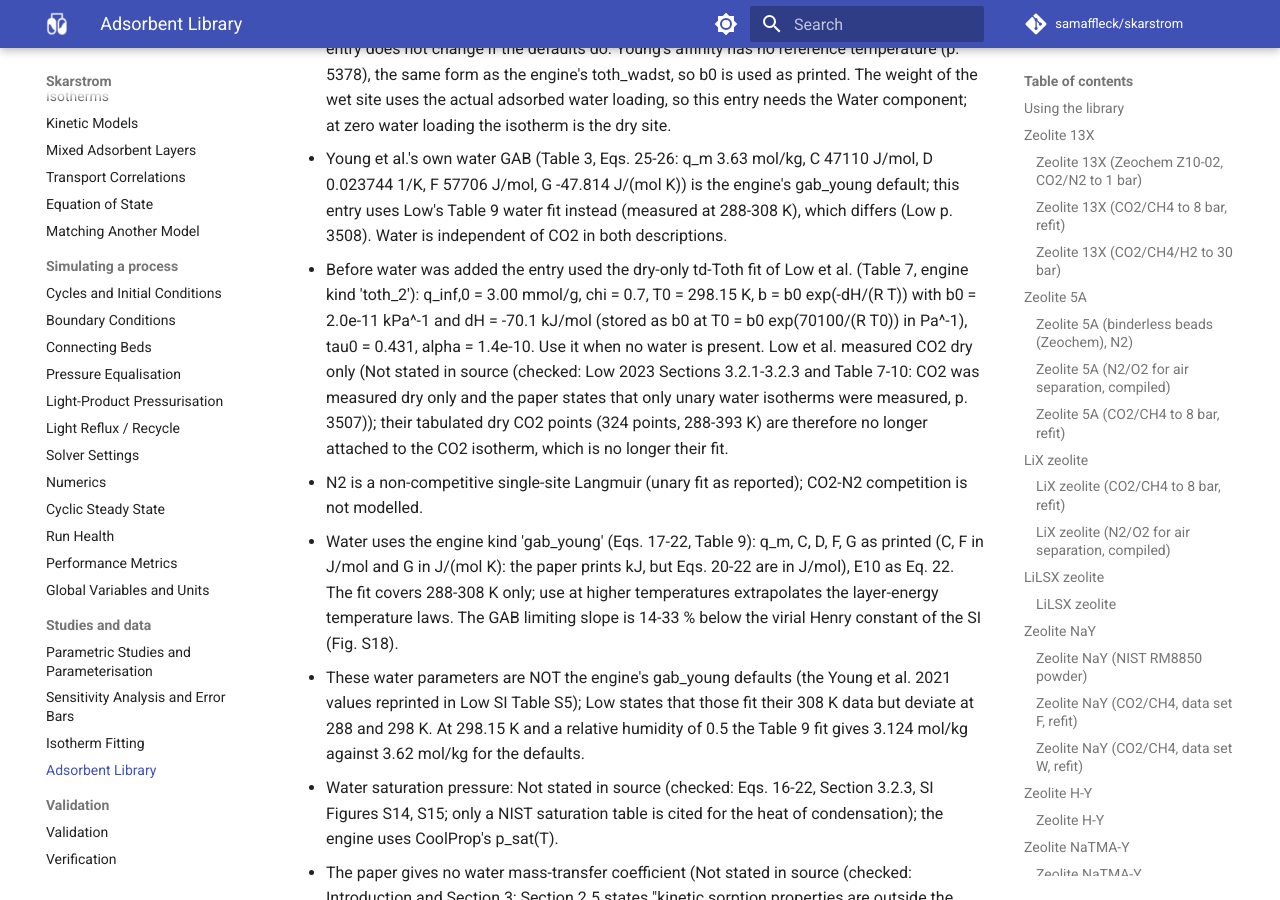
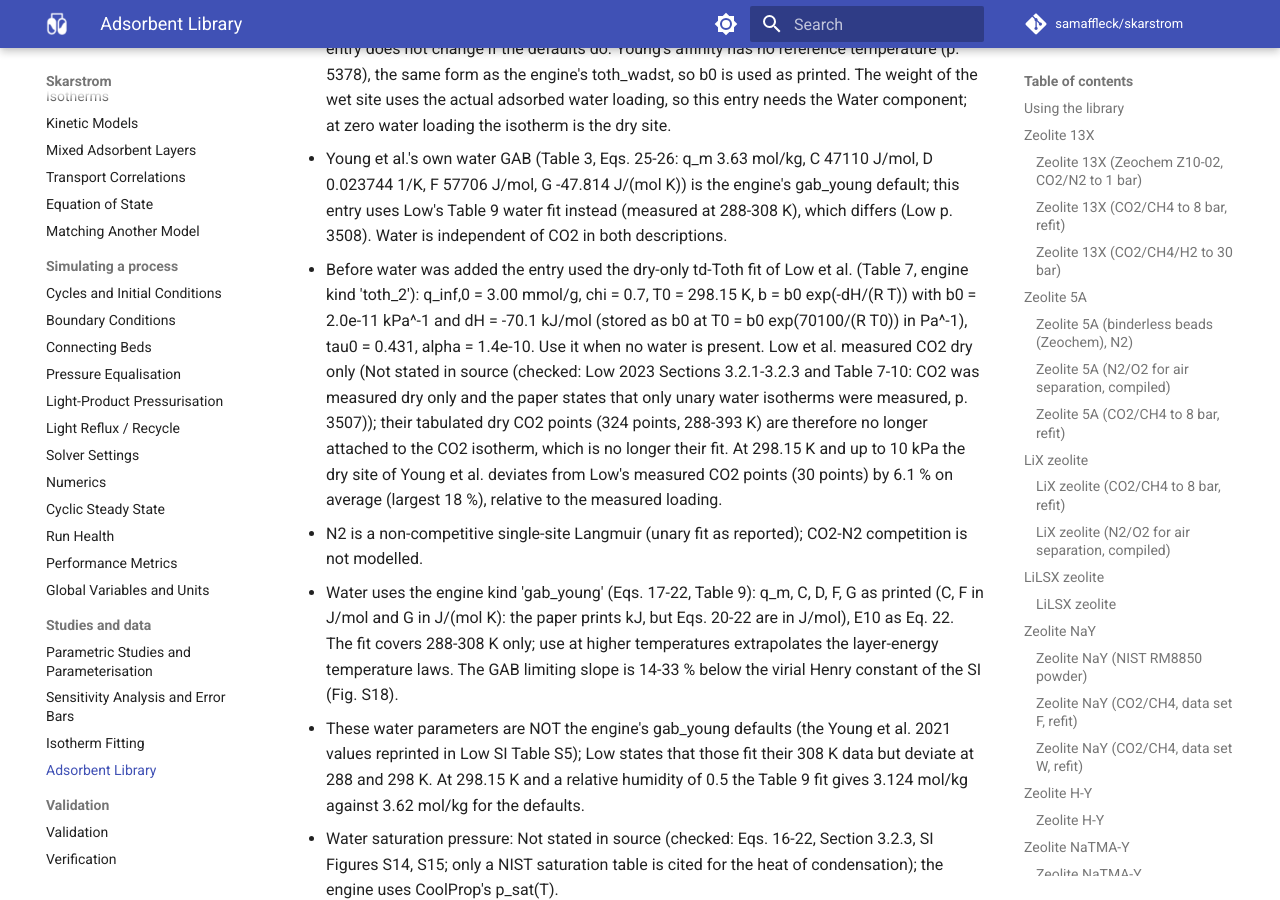
Before and after one commit to samaffleck/skarstrom, an MkDocs documentation site: the page built from docs/adsorbent-library.md, in a window 1280 px wide and 900 px high, scrolled down 65901 px. Built offline with MkDocs 1.6.1 and Material for MkDocs 9.7.7, drawn with Linux system fonts in a browser that asks for light colours; comment, search, counter and statistics services are not loaded.

Commit message:
Note the distance of Young's dry site from Low's measured CO2 points
Co-Authored-By: Claude Sonnet 5.5 <noreply@anthropic.com>
Claude-Session: https://claude.ai/code/session_01LRbL7WRScDfXRtPL1fbbEV
Signed-off-by: Claude <noreply@anthropic.com>

```diff
--- a/docs/adsorbent-library.md
+++ b/docs/adsorbent-library.md
@@ -1255,7 +1255,7 @@ In C++, `adsim/objects/adsorbent_library.h` reads the catalogue (`AdsorbentLibra
 
 - CO2 uses the engine kind 'toth\_wadst' with the Lewatit VP OC 1065 fit of Young et al., Energy Environ. Sci. 14 (2021) 5377-5394, doi:10.1039/D1EE01272J (Eq. 14, Eqs. 1-4): T0 = 298.15 K; dry site q\_inf = 4.86 mol/kg, chi = 0, b0 = 2.85e-21 1/Pa, dH = 117798 J/mol, tau0 = 0.209, alpha = 0.523; wet site q\_inf = 9.035 mol/kg, chi = 0, b0 = 1.230e-18 1/Pa, dH = 203687 J/mol, tau0 = 0.053, alpha = 0.053; A = 1.532 mol/kg. Dry site = Table 2 (q\_inf,0 = 4.86 mol/kg is from the note added after first publication, p. 5392), wet site and A = Table 4. These equal the engine's toth\_wadst defaults (checked value by value), written out so the entry does not change if the defaults do. Young's affinity has no reference temperature (p. 5378), the same form as the engine's toth\_wadst, so b0 is used as printed. The weight of the wet site uses the actual adsorbed water loading, so this entry needs the Water component; at zero water loading the isotherm is the dry site.
 - Young et al.'s own water GAB (Table 3, Eqs. 25-26: q\_m 3.63 mol/kg, C 47110 J/mol, D 0.023744 1/K, F 57706 J/mol, G -47.814 J/(mol K)) is the engine's gab\_young default; this entry uses Low's Table 9 water fit instead (measured at 288-308 K), which differs (Low p. 3508). Water is independent of CO2 in both descriptions.
-- Before water was added the entry used the dry-only td-Toth fit of Low et al. (Table 7, engine kind 'toth\_2'): q\_inf,0 = 3.00 mmol/g, chi = 0.7, T0 = 298.15 K, b = b0 exp(-dH/(R T)) with b0 = 2.0e-11 kPa^-1 and dH = -70.1 kJ/mol (stored as b0 at T0 = b0 exp(70100/(R T0)) in Pa^-1), tau0 = 0.431, alpha = 1.4e-10. Use it when no water is present. Low et al. measured CO2 dry only (Not stated in source (checked: Low 2023 Sections 3.2.1-3.2.3 and Table 7-10: CO2 was measured dry only and the paper states that only unary water isotherms were measured, p. 3507)); their tabulated dry CO2 points (324 points, 288-393 K) are therefore no longer attached to the CO2 isotherm, which is no longer their fit.
+- Before water was added the entry used the dry-only td-Toth fit of Low et al. (Table 7, engine kind 'toth\_2'): q\_inf,0 = 3.00 mmol/g, chi = 0.7, T0 = 298.15 K, b = b0 exp(-dH/(R T)) with b0 = 2.0e-11 kPa^-1 and dH = -70.1 kJ/mol (stored as b0 at T0 = b0 exp(70100/(R T0)) in Pa^-1), tau0 = 0.431, alpha = 1.4e-10. Use it when no water is present. Low et al. measured CO2 dry only (Not stated in source (checked: Low 2023 Sections 3.2.1-3.2.3 and Table 7-10: CO2 was measured dry only and the paper states that only unary water isotherms were measured, p. 3507)); their tabulated dry CO2 points (324 points, 288-393 K) are therefore no longer attached to the CO2 isotherm, which is no longer their fit. At 298.15 K and up to 10 kPa the dry site of Young et al. deviates from Low's measured CO2 points (30 points) by 6.1 % on average (largest 18 %), relative to the measured loading.
 - N2 is a non-competitive single-site Langmuir (unary fit as reported); CO2-N2 competition is not modelled.
 - Water uses the engine kind 'gab\_young' (Eqs. 17-22, Table 9): q\_m, C, D, F, G as printed (C, F in J/mol and G in J/(mol K): the paper prints kJ, but Eqs. 20-22 are in J/mol), E10 as Eq. 22. The fit covers 288-308 K only; use at higher temperatures extrapolates the layer-energy temperature laws. The GAB limiting slope is 14-33 % below the virial Henry constant of the SI (Fig. S18).
 - These water parameters are NOT the engine's gab\_young defaults (the Young et al. 2021 values reprinted in Low SI Table S5); Low states that those fit their 308 K data but deviate at 288 and 298 K. At 298.15 K and a relative humidity of 0.5 the Table 9 fit gives 3.124 mol/kg against 3.62 mol/kg for the defaults.
```
Also changed, not shown: 2 other files.
